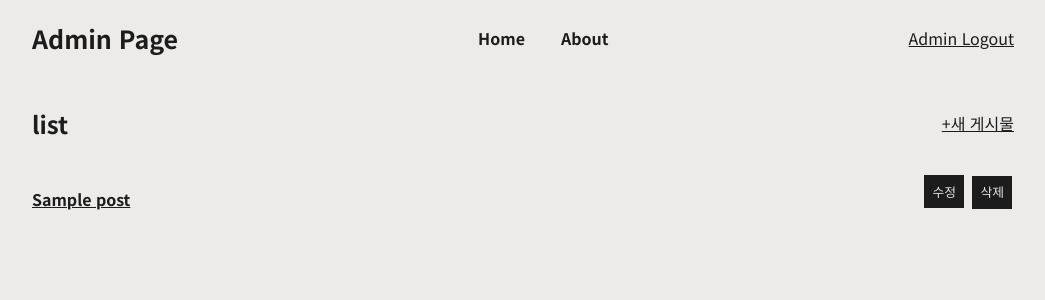
After one commit to yjkim0526/node_express_blog_new, a Node server app: page /list in a window 1280 px wide. The commit adds this page. Shown: the top 300 px of the page, without its empty margins (117-1162 px from the left). Run offline with Node 20, Linux system fonts and the light colour scheme; tables that the repository leaves empty hold one stand-in row (values such as "Sample post"); some libraries are stand-ins or nearby versions.

Commit message:
edit admin register

```diff
--- a/routes/admin.js
+++ b/routes/admin.js
@@ -4,6 +4,7 @@ const router = express.Router();
 const adminLayout = "../views/layouts/admin.ejs";
 const asyncHandler = require("express-async-handler");
 const User = require("../models/User");
+const Post = require("../models/Post");
 const bcrypt = require("bcrypt");
 const jwt = require("jsonwebtoken");
 const jwtSecret = process.env.JWT_SECRET;
@@ -47,8 +48,8 @@ const jwtSecret = process.env.JWT_SECRET;
   // Set the token as a cookie and redirect to the admin page
   res.cookie("token", token, { httpOnly: true });
 
-	res.send(" passport math ... ");
-	// res.redirect("/allPosts");
+	// res.send(" passport math ... ");
+	res.redirect("/list");
  }));
 
 
@@ -80,7 +81,25 @@ router.post('/register', asyncHandler( async (req, res) => {
 
 }));
 
+/*
+ *  All post list
+ *  GET /list
+*/
+router.get('/list', asyncHandler( async (req, res) => {
+	const locals = { title: "list" };
+	const data = await Post.find();
+
+	res.render('admin/list', {locals, data, layout: adminLayout});
+ }));
 
 
+/*
+ *  Admin logout
+ *  GET /logout
+*/
+ router.get("/logout", (req, res) => {
+	res.clearCookie("token");
+	res.redirect("/");
+ });
 
 module.exports = router;
--- /dev/null
+++ b/views/admin/list.ejs
@@ -0,0 +1,18 @@
+<div class="admin-title">
+	<h2><%=locals.title%></h2>
+	<a href="#" class="button">+새 게시물</a>
+</div>
+
+<ul class="admin-posts">
+	<% data.forEach(post => { %>
+  <li>
+    <a href="/posts/<%=post.id%>"><h3><%=post.title%></h3></a>
+		<div class="admin-post-controls">
+			<a href="/posts/<%=post._id%>/edit" class="btn">수정</a>
+      <form action="/posts/<%=post._id%>" method="POST">
+        <input type="submit" class="btn-delete btn" value="삭제">
+      </form>
+		</div>
+  </li>
+  <% }) %>
+</ul>
--- a/views/layouts/admin.ejs
+++ b/views/layouts/admin.ejs
@@ -31,7 +31,7 @@
 
       <!-- Admin Logout -->
       <div class="header-button">
-        <a href="#">Admin Logout</a>
+        <a href="/logout">Admin Logout</a>
       </div>
     </header>
 
```
